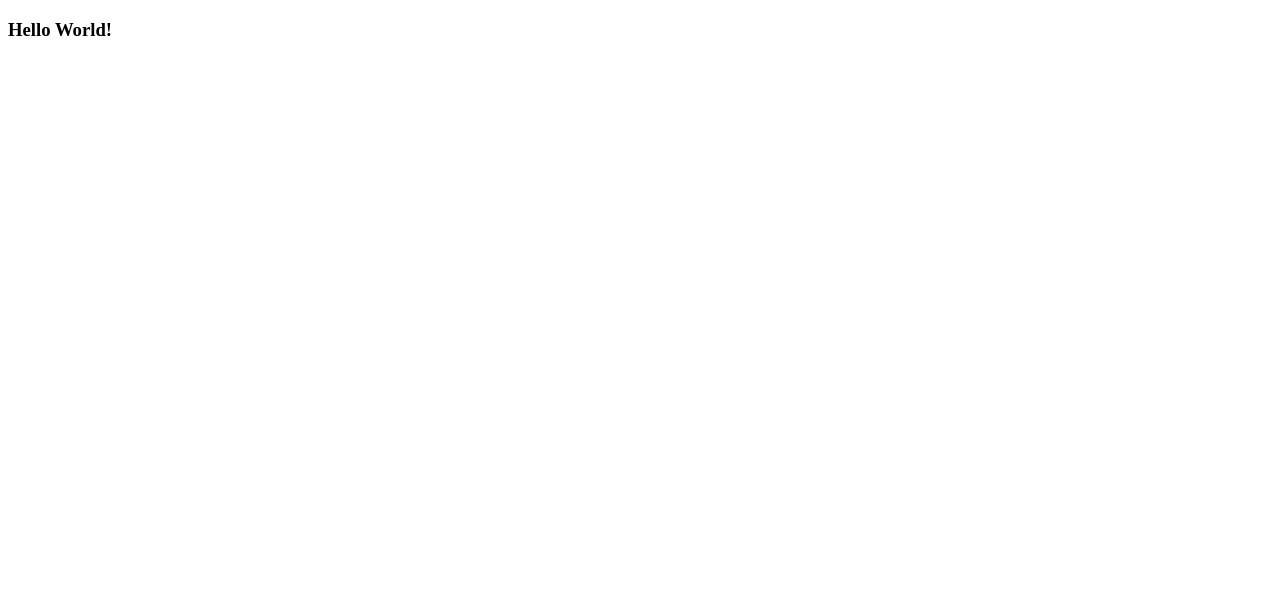
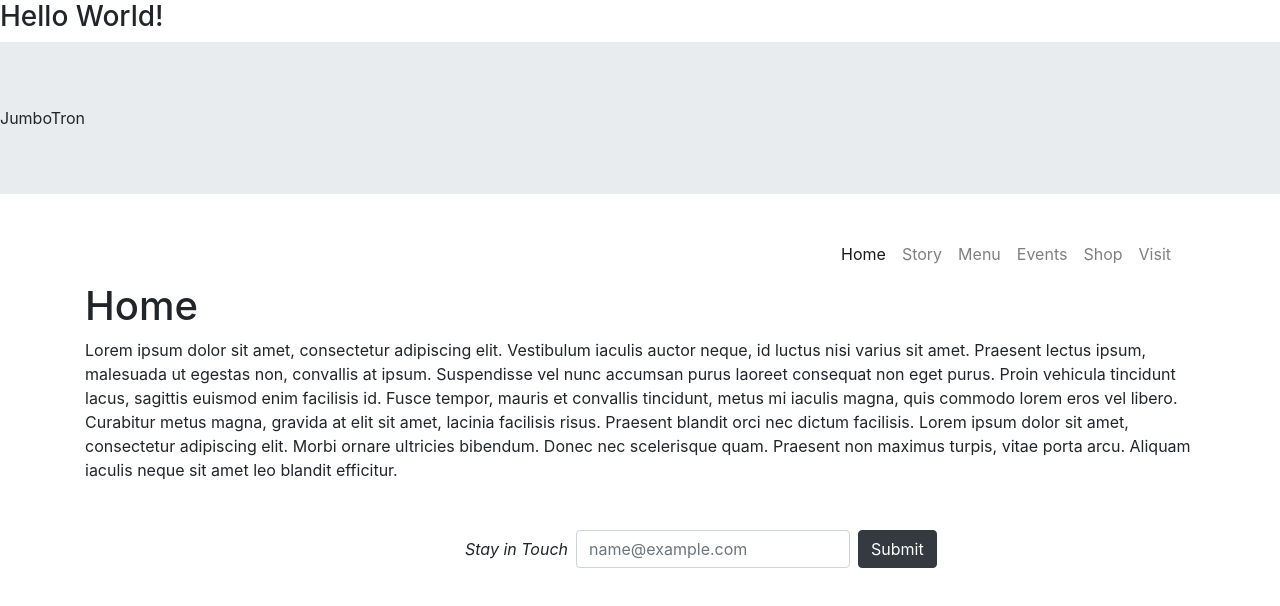
Before and after one commit to jsantos108/cafeproj, a website: page index.html in a window 1280 px wide. Drawn offline with nearby package versions, Linux system fonts and the light colour scheme.

Commit message:
Base Structure

```diff
--- a/index.html
+++ b/index.html
@@ -4,9 +4,98 @@
     <meta charset="UTF-8" />
     <meta name="viewport" content="width=device-width, initial-scale=1.0" />
     <meta http-equiv="X-UA-Compatible" content="ie=edge" />
-    <title>Home Page</title>
+    <link
+      rel="stylesheet"
+      href="https://stackpath.bootstrapcdn.com/bootstrap/4.3.1/css/bootstrap.min.css"
+      integrity="sha384-ggOyR0iXCbMQv3Xipma34MD+dH/1fQ784/j6cY/iJTQUOhcWr7x9JvoRxT2MZw1T"
+      crossorigin="anonymous"
+    />
+    <title>Obet & Del's</title>
   </head>
   <body>
     <h3>Hello World!</h3>
+
+    <div class="jumbotron jumbotron-fluid">JumboTron</div>
+
+    <div class="container">
+      <nav class="navbar navbar-expand-md navbar-light">
+        <button
+          class="navbar-toggler ml-auto"
+          type="button"
+          data-toggle="collapse"
+          data-target="#navbarNavAltMarkup"
+        >
+          <span class="navbar-toggler-icon"></span>
+        </button>
+        <div class="collapse navbar-collapse ml-auto" id="navbarNavAltMarkup">
+          <div class=" navbar-nav ml-auto">
+            <a class="nav-item nav-link active" href="#"
+              >Home <span class="sr-only">(current)</span></a
+            >
+            <a class="nav-item nav-link" href="#">Story</a>
+            <a class="nav-item nav-link" href="#">Menu</a>
+            <a class="nav-item nav-link" href="#">Events</a>
+            <a class="nav-item nav-link" href="#">Shop</a>
+            <a class="nav-item nav-link" href="#">Visit</a>
+          </div>
+        </div>
+      </nav>
+
+      <div class="row">
+        <div class="col">
+          <h1>Home</h1>
+          Lorem ipsum dolor sit amet, consectetur adipiscing elit. Vestibulum
+          iaculis auctor neque, id luctus nisi varius sit amet. Praesent lectus
+          ipsum, malesuada ut egestas non, convallis at ipsum. Suspendisse vel
+          nunc accumsan purus laoreet consequat non eget purus. Proin vehicula
+          tincidunt lacus, sagittis euismod enim facilisis id. Fusce tempor,
+          mauris et convallis tincidunt, metus mi iaculis magna, quis commodo
+          lorem eros vel libero. Curabitur metus magna, gravida at elit sit
+          amet, lacinia facilisis risus. Praesent blandit orci nec dictum
+          facilisis. Lorem ipsum dolor sit amet, consectetur adipiscing elit.
+          Morbi ornare ultricies bibendum. Donec nec scelerisque quam. Praesent
+          non maximus turpis, vitae porta arcu. Aliquam iaculis neque sit amet
+          leo blandit efficitur.
+        </div>
+      </div>
+    </div>
+
+    <div class="container mt-5">
+      <div class="row">
+        <div class="col offset-4">
+          <form class="form-inline ">
+            <div class="form-group">
+              <label for="suscribeEmail" class="mr-2 font-italic"
+                >Stay in Touch</label
+              >
+              <input
+                type="email"
+                class="form-control mr-2"
+                id="suscribeEmail"
+                placeholder="name@example.com"
+              />
+            </div>
+
+            <button class="btn btn-dark">Submit</button>
+          </form>
+        </div>
+      </div>
+    </div>
+
+    <script
+      src="https://code.jquery.com/jquery-3.3.1.slim.min.js"
+      integrity="sha384-q8i/X+965DzO0rT7abK41JStQIAqVgRVzpbzo5smXKp4YfRvH+8abtTE1Pi6jizo"
+      crossorigin="anonymous"
+    ></script>
+    <script
+      src="https://cdnjs.cloudflare.com/ajax/libs/popper.js/1.14.7/umd/popper.min.js"
+      integrity="sha384-UO2eT0CpHqdSJQ6hJty5KVphtPhzWj9WO1clHTMGa3JDZwrnQq4sF86dIHNDz0W1"
+      crossorigin="anonymous"
+    ></script>
+    <script
+      src="https://stackpath.bootstrapcdn.com/bootstrap/4.3.1/js/bootstrap.min.js"
+      integrity="sha384-JjSmVgyd0p3pXB1rRibZUAYoIIy6OrQ6VrjIEaFf/nJGzIxFDsf4x0xIM+B07jRM"
+      crossorigin="anonymous"
+    ></script>
   </body>
 </html>
```
